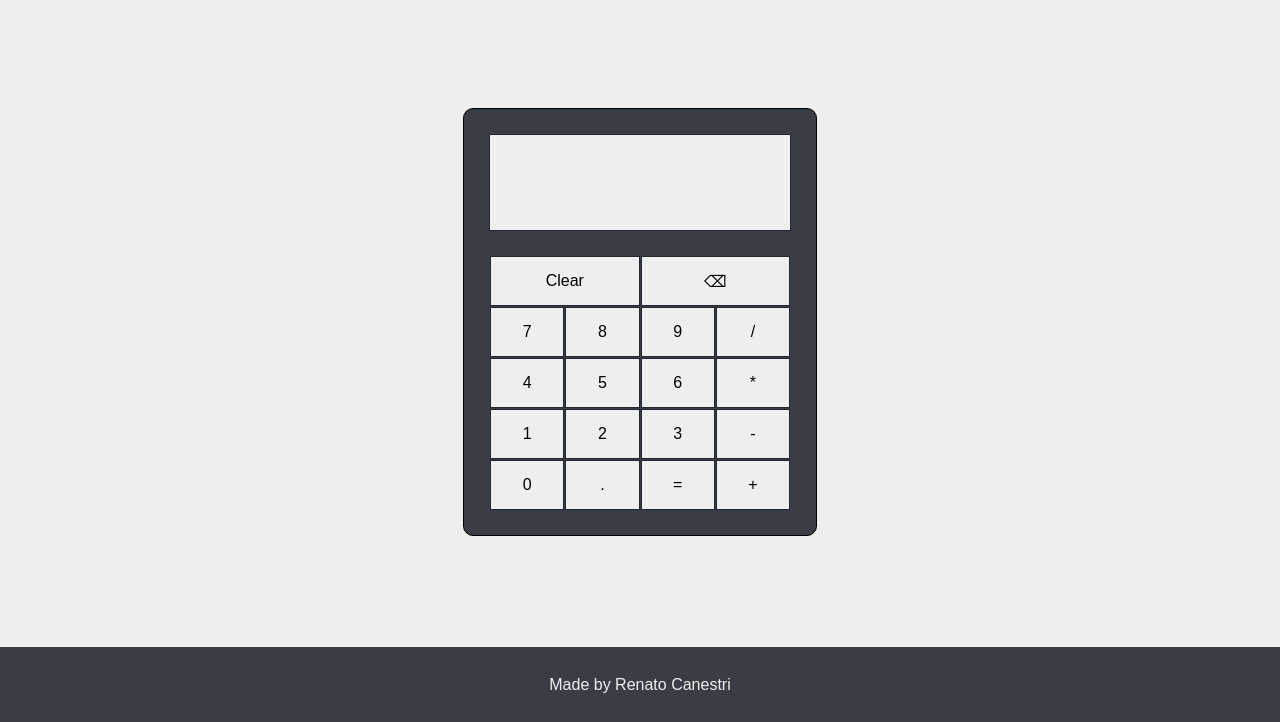
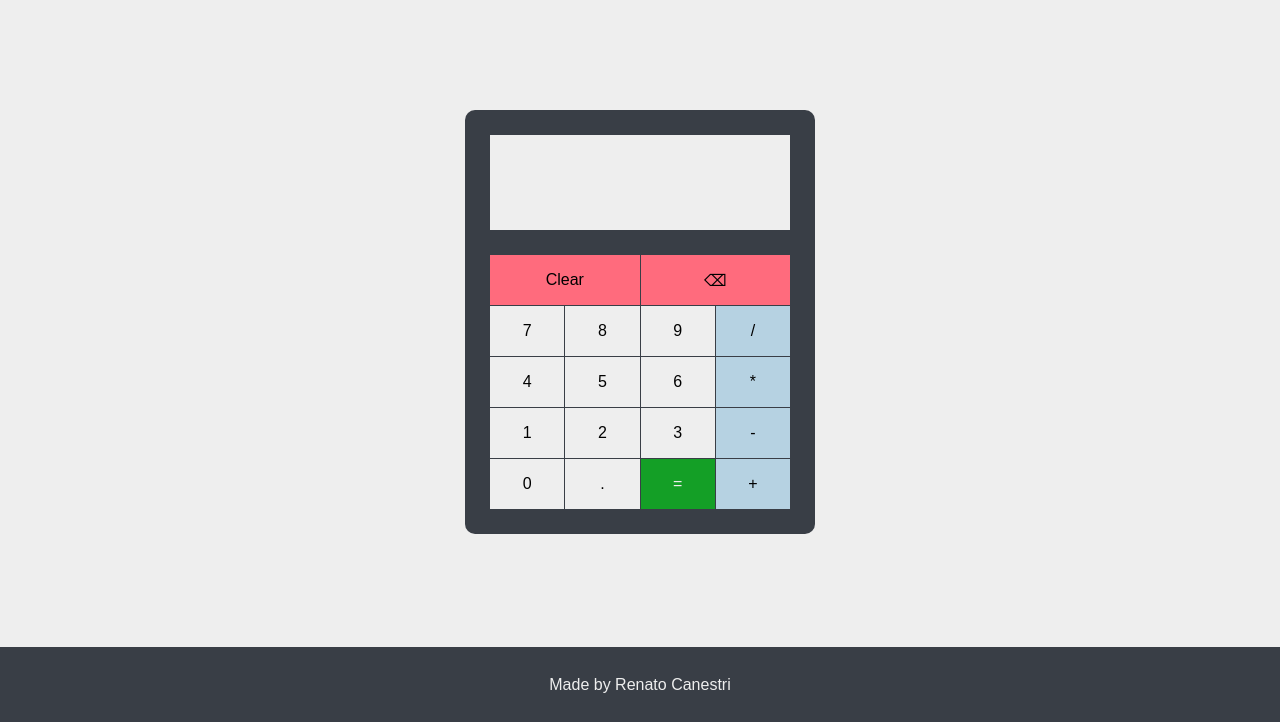
Before and after one commit to renatocanestri/project-calculator, a plain HTML site: page index.html in a window 1280 px wide. Shown: the part 78-800 px from the top of the page. Drawn offline with Linux system fonts and the light colour scheme.

Commit message:
More style updates

```diff
--- a/index.html
+++ b/index.html
@@ -1,4 +1,5 @@
 <!DOCTYPE html>
+
 <html lang="en">
 	<head>
 		<meta charset="utf-8">
@@ -25,25 +26,25 @@
 						<button id='7'>7</button>
 						<button id='8'>8</button>
 						<button id='9'>9</button>
-						<button id='/'>/</button>
+						<button id='/' class='divideButton'>/</button>
 					</div>
 					<div class='secondRow'>
 						<button id='4'>4</button>
 						<button id='5'>5</button>
 						<button id='6'>6</button>
-						<button id='*'>*</button>
+						<button id='*' class='multiplyButton'>*</button>
 					</div>
 					<div class='thirdRow'>
 						<button id='1'>1</button>
 						<button id='2'>2</button>
 						<button id='3'>3</button>
-						<button id='-'>-</button>
+						<button id='-' class='subtractButton'>-</button>
 					</div>
 					<div class='fourthRow'>
 						<button id='0'>0</button>
 						<button id='.'>.</button>
-						<button id='='>=</button>
-						<button id='+'>+</button>
+						<button id='=' class='equalsButton'>=</button>
+						<button id='+' class='plusButton'>+</button>
 					</div>
 				</div>
 			</div>
--- a/styles.css
+++ b/styles.css
@@ -38,16 +38,13 @@ body {
 	height: auto;
 	background-color: #393E46;
 	border-radius: 10px;
-	border: 1px solid black;
 }
 
 .display {
-	/*background-color: #8585ad;*/
 	background-color: #EEEEEE;
 	width: 300px;
 	height: 95px;
 	margin: 25px;
-	border: 1px solid #222831;
 }
 
 .displayHistoric,
@@ -71,7 +68,7 @@ button {
 	height: 50px;
 	margin: 0;
 	background-color: #EEEEEE;
-	border: 1px solid #222831;
+	border: none;
 }
 
 
@@ -109,3 +106,21 @@ button {
 	flex-direction: column;
 	gap: 1px;
 }
+
+.equalsButton {
+	background-color: #149F26;
+	color: #EEEEEE;
+}
+
+.divideButton,
+.subtractButton,
+.multiplyButton,
+.plusButton {
+	background-color: #B6D2E2;
+	color: black;
+}
+
+#clear,
+#backspace {
+	background-color: #FF6B7D;
+}
```
